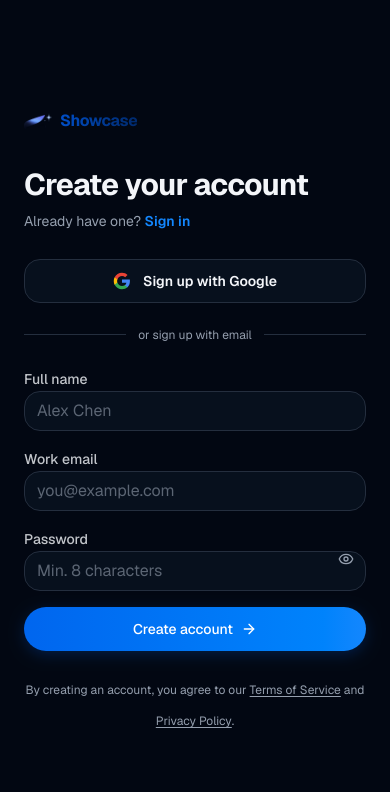
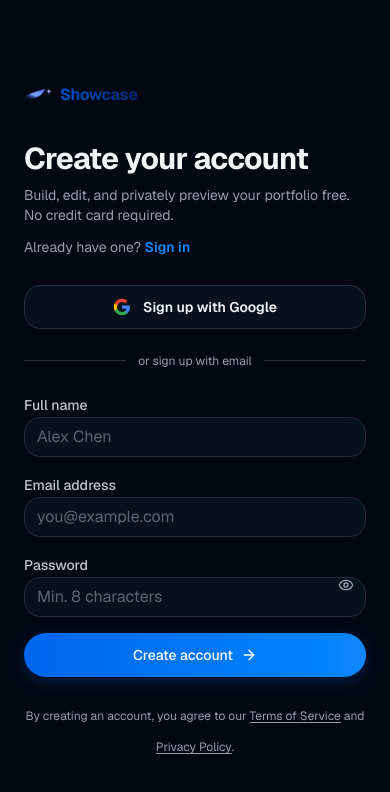
Before and after one commit to 09Kdyutit/Showcase, a Next.js app: page /signup in a window 390 px wide. Shown: the top 792 px of the page. Built offline with nearby package versions, Linux system fonts and the light colour scheme; no server answers.

Commit message:
fix(conversion): clarify mobile signup value

```diff
--- a/scripts/test-marketing-truthfulness.mjs
+++ b/scripts/test-marketing-truthfulness.mjs
@@ -132,6 +132,7 @@ const positioningSurface = [
 // retired claims-to-evidence animation the hero centerpiece.
 const landingEntry = readFileSync('src/app/page.tsx', 'utf8')
 const heroEntry = readFileSync('src/components/landing/hero-section.tsx', 'utf8')
+const signupEntry = readFileSync('src/app/(auth)/signup/page.tsx', 'utf8')
 for (const { label, content, pattern } of [
   { label: 'fictional testimonial carousel', content: landingEntry, pattern: /VoicesSection|StaggerTestimonials/ },
   { label: 'retired Evidence Field hero animation', content: heroEntry, pattern: /EvidenceField/ },
@@ -141,6 +142,22 @@ for (const { label, content, pattern } of [
     console.log(`  ❌ landing entry point — mounts ${label}`)
     violations++
   }
+}
+
+for (const { label, pattern } of [
+  { label: 'mobile free-portfolio promise', pattern: /Build, edit, and privately preview your portfolio free/i },
+  { label: 'mobile no-card reassurance', pattern: /No credit card required/i },
+  { label: 'audience-neutral email label', pattern: /<Label htmlFor="email">Email address<\/Label>/i },
+]) {
+  if (!pattern.test(signupEntry)) {
+    console.log(`  ❌ signup entry point — missing ${label}`)
+    violations++
+  }
+}
+
+if (/<Label htmlFor="email">Work email<\/Label>/i.test(signupEntry)) {
+  console.log('  ❌ signup entry point — still requires a work-email framing')
+  violations++
 }
 
 const REQUIRED_POSITIONING = [
--- a/src/app/(auth)/signup/page.tsx
+++ b/src/app/(auth)/signup/page.tsx
@@ -223,6 +223,9 @@ export default function SignupPage() {
 
           <div className="mb-7">
             <h1 className="text-3xl font-bold text-foreground mb-2 tracking-tight">Create your account</h1>
+            <p className="mb-3 text-sm text-muted-foreground lg:hidden">
+              Build, edit, and privately preview your portfolio free. No credit card required.
+            </p>
             <p className="text-muted-foreground text-sm">
               Already have one?{' '}
               <Link href="/login" className="text-brand-400 hover:text-brand-300 transition-colors font-semibold">
@@ -296,7 +299,7 @@ export default function SignupPage() {
               />
             </div>
             <div className="space-y-1.5">
-              <Label htmlFor="email">Work email</Label>
+              <Label htmlFor="email">Email address</Label>
               <Input
                 id="email" type="email" placeholder="you@example.com" autoComplete="email"
                 value={email} onChange={(e) => setEmail(e.target.value)} required
```
